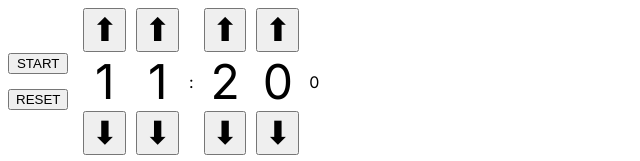
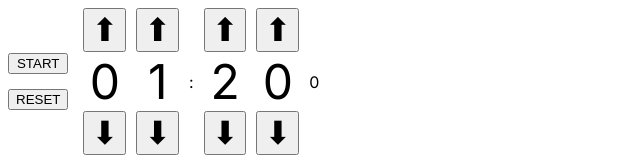
Before and after one commit to bochrap/pomodoro-next, a Next.js app in the folder pomodoro-next/: page / in a window 1280 px wide. Shown: the top 161 px of the page, without its empty margins (0-640 px from the left). Built offline with nearby package versions, Linux system fonts and the light colour scheme.

Commit message:
add sound playback, delete comments

```diff
--- a/pomodoro-next/src/app/components/TimerDisplay.jsx
+++ b/pomodoro-next/src/app/components/TimerDisplay.jsx
@@ -2,7 +2,7 @@
 import { useState, useEffect } from "react";
 
 export default function TimerDisplay({ count, countSet, playAudio, startTimer }) {
-  const [min_1, min_1Set] = useState(1);
+  const [min_1, min_1Set] = useState(0);
   const [min_2, min_2Set] = useState(1);
   const [sec_1, sec_1Set] = useState(2);
   const [sec_2, sec_2Set] = useState(0);
@@ -25,31 +25,11 @@ export default function TimerDisplay({ count, countSet, playAudio, startTimer })
     }
   }
 
-  // useEffect(() => {
-  //   if ((sec_1 && min_2 && min_1 && count) === 0) {
-  //     console.log("BEEP BEEP MOTHERFUCKER");
-  //   }
-  //   {
-  //     if (count > 9) {
-  //       sec_1Set(sec_1 + 1);
-  //       countSet(0);
-  //     }
-  //     if (sec_1 > 5) {
-  //       sec_1Set(0);
-  //       min_2Set(min_2 + 1);
-  //     }
-
-  //     if (min_2 > 9) {
-  //       min_2Set(0);
-  //       min_1Set(min_1 + 1);
-  //     }
-  //   }
-  // }, [count, sec_2, sec_1, min_2, min_1]);
-
   useEffect(() => {
     if (sec_1 === 0 && count === 0 && min_1 === 0 && min_2 === 0) {
       console.log("BEEP BEEP MOTHERFUCKER");
       startTimer();
+      playAudio();
     }
     {
       if (count < 0) {
```
Also changed, not shown: 1 other file (tests, documents, lock files or other folders).
